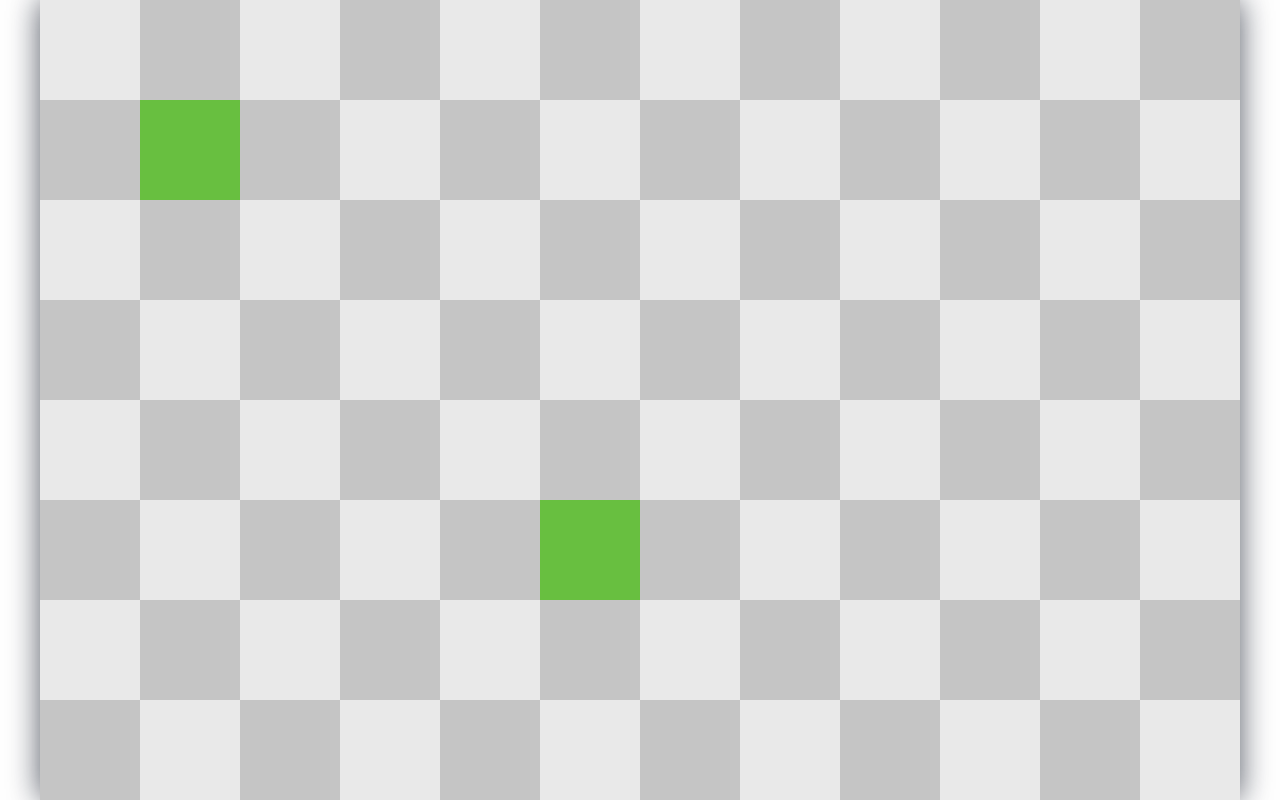
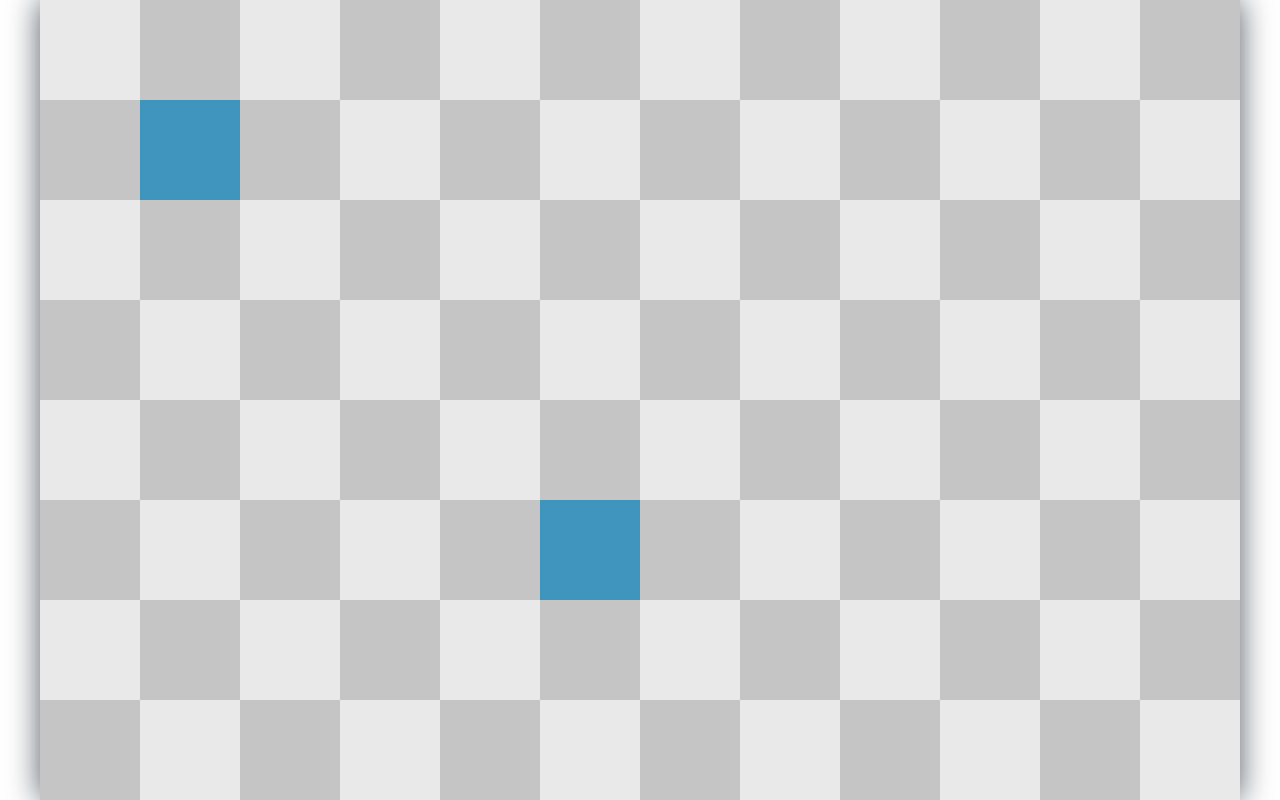
Before and after one commit to jpchaillot/Labyrinthe, a plain HTML site: page index.html in a window 1280 px wide. Drawn offline with Linux system fonts and the light colour scheme.

Commit message:
qsdfqsdf

```diff
--- a/script.js
+++ b/script.js
@@ -1,8 +1,8 @@
 "use strict";
 
 let cell_size = 100;
+let grid_size_x;
 let grid_size_y;
-let grid_size_x;
 let tableau;
 let ligne;
 
@@ -62,7 +62,7 @@ function dessine_tableau() {
             // console.log('variable tableau[i][j] : ', tableau[i][j])
             if (tableau[i][j] == 1) {
                 // rep[0].style.backgroundColor = 'black';
-                let color = 461
+                let color = 200
                 rep[0].style.backgroundColor = `hsl(${color}, 50%, 50%)`;
                 console.log('variable rep[0] : ', rep[0])
             }
--- a/style.css
+++ b/style.css
@@ -24,6 +24,9 @@
     z-index: 5;
     background-position: center;
     background-repeat: no-repeat;
+    /* border-width: 5px;
+    border: 5px;
+    border-color: black; */
 }
 
 
```
Also changed, not shown: index.html (line endings or trailing spaces).
